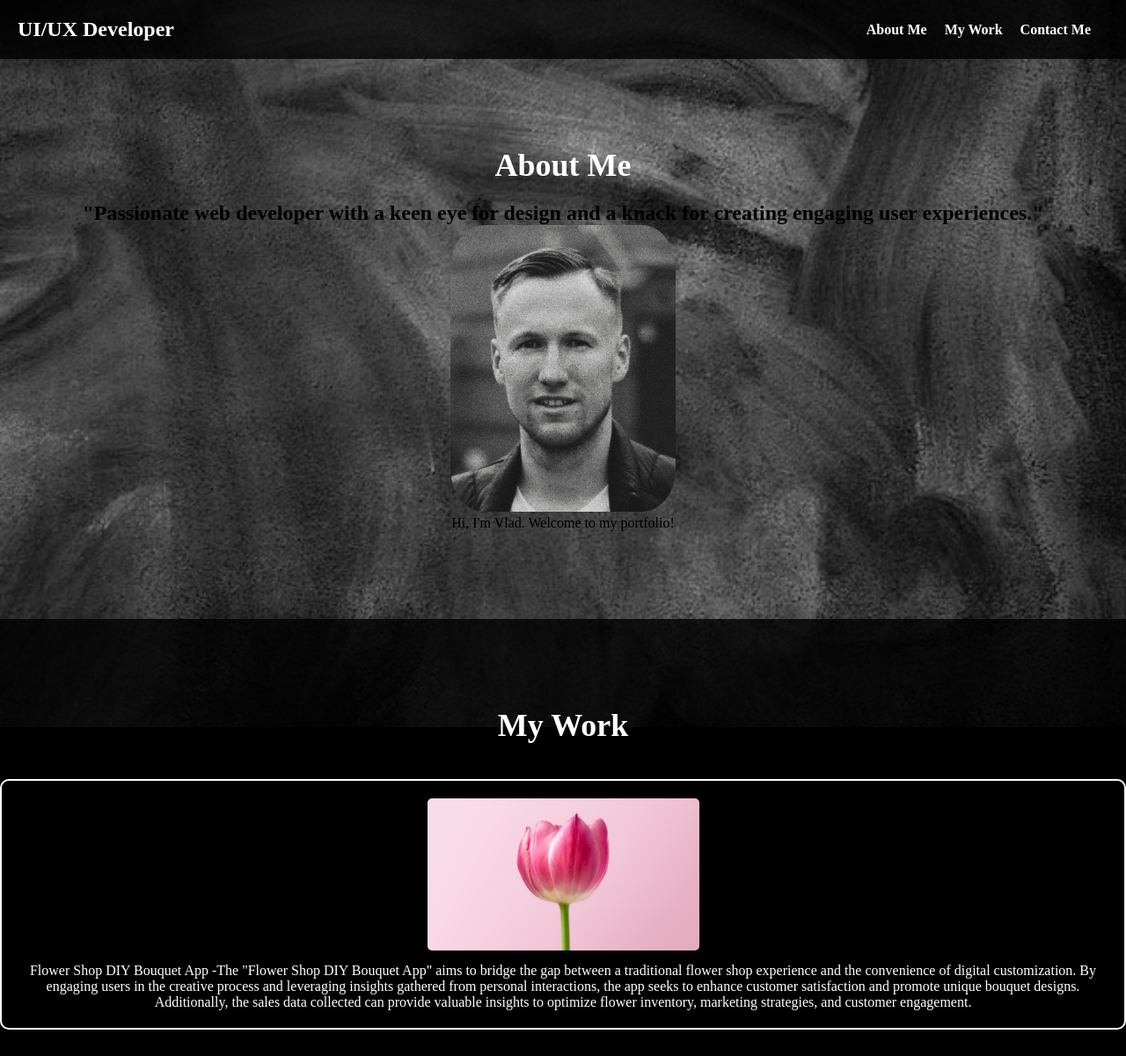
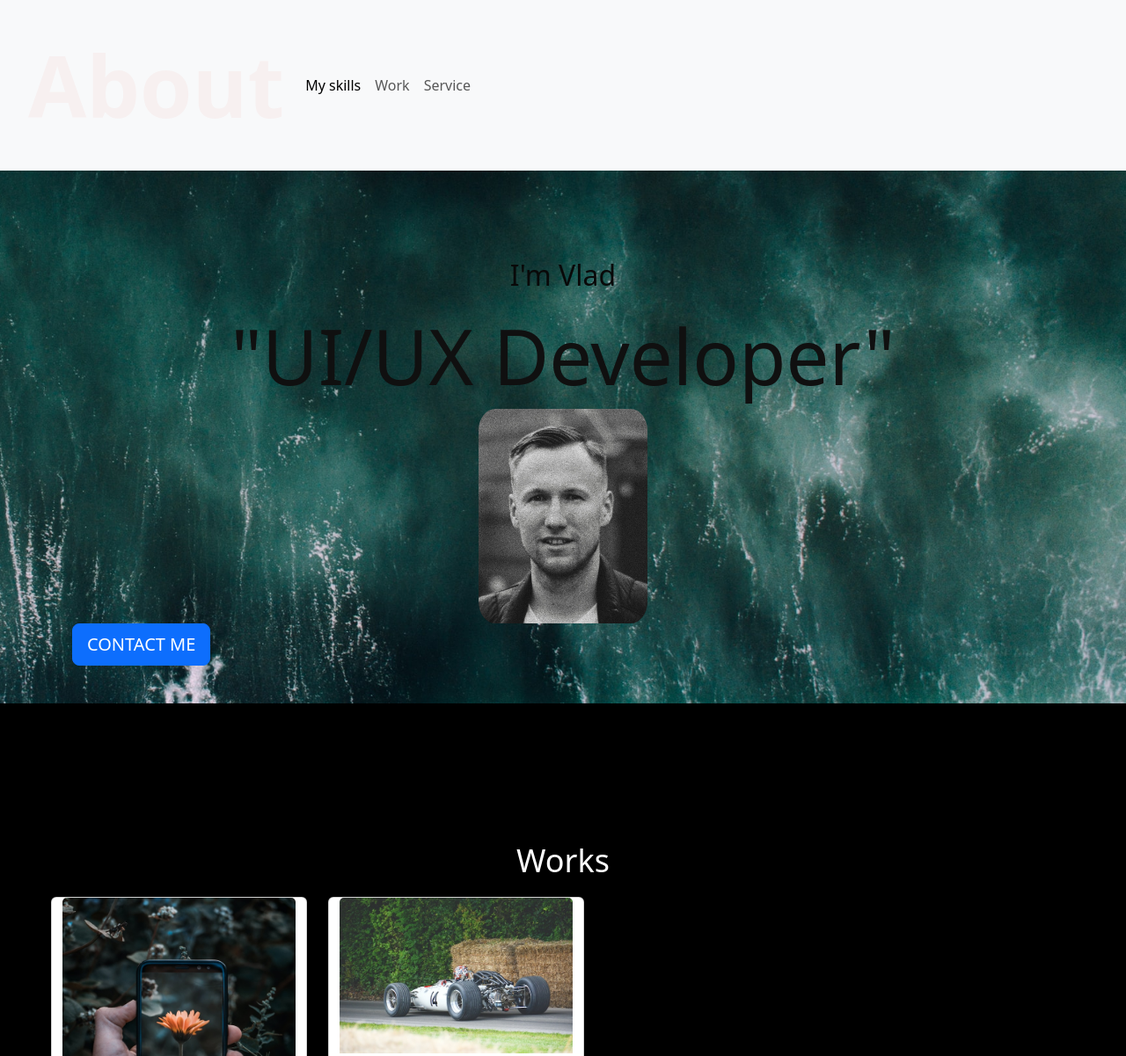
Before and after one commit to vladslon/Bootstrap-Portfolio, a plain HTML site: page index.html in a window 1280 px wide. Shown: the top 1201 px of the page at 88% size. Drawn offline with nearby package versions, Linux system fonts and the light colour scheme.

Commit message:
additing bootstarp portfolio

```diff
--- a/index.html
+++ b/index.html
@@ -6,55 +6,83 @@
    <link rel="preconnect" href="https://fonts.googleapis.com">
    <link rel="preconnect" href="https://fonts.gstatic.com" crossorigin>
    <link href="https://fonts.googleapis.com/css2?family=Oswald&display=swap" rel="stylesheet">
+   <link href="https://cdn.jsdelivr.net/npm/bootstrap@5.3.0/dist/css/bootstrap.min.css" rel="stylesheet">
+   <link href="https://cdn.jsdelivr.net/npm/bootstrap@5.3.0/dist/css/bootstrap.min.css" rel="stylesheet">
+   <script src="https://cdn.jsdelivr.net/npm/bootstrap@5.3.0/dist/js/bootstrap.bundle.min.js"></script>
    <link rel="stylesheet" href="style.css">
-   <title>Your Portfolio</title>
+   <title>My Portfolio</title>
 </head>
 <body>
-   <header>
-      <div class="navbar">
-         <div class="logo"><a href="#">UI/UX Developer</a></div>
-         <ul class="links">
-            <li><a href="#about">About Me</a></li>
-            <li><a href="#work">My Work</a></li>
-            <li><a href="#contact">Contact Me</a></li>
+   <nav class="navbar navbar-expand-lg bg-body-tertiary">
+      <div class="container-fluid">
+        <a class="navbar-brand" href="#">About</a>
+        <button class="navbar-toggler" type="button" data-bs-toggle="collapse" data-bs-target="#navbarNav" aria-controls="navbarNav" aria-expanded="false" aria-label="Toggle navigation">
+          <span class="navbar-toggler-icon"></span>
+        </button>
+        <div class="collapse navbar-collapse" id="navbarNav">
+          <ul class="navbar-nav">
+            <li class="nav-item">
+              <a class="nav-link active" aria-current="page" href="#work">My skills</a>
+            </li>
+            <li class="nav-item">
+              <a class="nav-link" href="#about">Work</a>
+            </li>
+            <li class="nav-item">
+               <a class="nav-link" href="#service">Service</a>
+            </li>
          </ul>
         </div>
-   </header>
-
+      </div>
+    </nav>
   <section id="about">
-      <h1>About Me</h1>
-      <h2>"Passionate web developer with a keen eye for design and a knack for creating engaging user experiences."</h2>
-      <img src="my photo.jpg" alt="My Photo">
-      <p>Hi, I'm Vlad. Welcome to my portfolio!</p>
+      <h1>I'm Vlad</h1>
+      <h2>"UI/UX Developer"</h2>
+      <img src="images/my photo.jpg" alt="Your Photo">
+      <div class="container">
+         <button type="button" class="btn btn-primary btn-lg">CONTACT ME</button>
+      </div>
        </section>
-
-   <section id="work">
-      <h1>My Work</h1>
+  <section id="work" class="container">
+      <h1>Works</h1>
+      <section class="row">
+      <div class="card col-3">
+         <img src="images/flower.jpg" class="card-img-top" alt="flower shop app">
+         <div class="card-body">
+           <h5 class="card-title">Flower Shop App</h5>
+           <p class="card-text">DIY Bouquet App -The "Flower Shop DIY Bouquet App" aims to bridge the gap between a traditional flower shop experience and the convenience of digital customization. By engaging users in the creative process and leveraging insights gathered from personal interactions, the app seeks to enhance customer satisfaction and promote unique bouquet designs.</p>
+           <a href="#" class="btn btn-primary">Go somewhere</a>
+         </div>
+       </div>
+       <div class="card col-3 mx-4">
+         <img src="images/formula1.jpg" class="card-img-top" alt="flower shop app">
+         <div class="card-body">
+           <h5 class="card-title">Interactive formula one app</h5>
+           <p class="card-text">DIY Bouquet App -The "Flower Shop DIY Bouquet App" aims to bridge the gap between a traditional flower shop experience and the convenience of digital customization. By engaging users in the creative process and leveraging insights gathered from personal interactions, the app seeks to enhance customer satisfaction and promote unique bouquet designs.</p>
+           <a href="#" class="btn btn-primary">Go somewhere</a>
+         </div>
+       </div>
+      <!-- <div class="work-item">
+         <a href="flower-shop.jpg" target="_blank">
+            <img src="images/flower.jpg" alt="flower shop app">
+         </a>
+         <p> DIY Bouquet App -The "Flower Shop DIY Bouquet App" aims to bridge the gap between a traditional flower shop experience and the convenience of digital customization. By engaging users in the creative process and leveraging insights gathered from personal interactions, the app seeks to enhance customer satisfaction and promote unique bouquet designs.
+        </p>
+      </div> -->
       <div class="work-item">
-         <a href="flower.jpg" target="_blank">
-            <img src="flower.jpg" alt="flower shop app">
-         </a>
-         <p> Flower Shop DIY Bouquet App -The "Flower Shop DIY Bouquet App" aims to bridge the gap between a traditional flower shop experience and the convenience of digital customization. By engaging users in the creative process and leveraging insights gathered from personal interactions, the app seeks to enhance customer satisfaction and promote unique bouquet designs. Additionally, the sales data collected can provide valuable insights to optimize flower inventory, marketing strategies, and customer engagement.
-        </p>
-      </div>
-      <div class="work-item">
-         <a href="formula1.jpg" target="_blank">
-            <img src="formula1.jpg" alt="interactive f1 app">
+         <a href="f1-app.jpg" target="_blank">
+            <img src="images/formula1.jpg" alt="interactive f1 app">
          </a>
          <p>Interactive F1 app - Race info, stats, updates, enhancing fan engagement</p>
       </div>
       </section>
-
+   </section>
 <section id="contact" class="name-text">
       <h1>Contact Me</h1>
       <p>Email: vladimirkzmn@gmail.com</p>
       <p>Phone: +44 7706036739</p>
 </section>
-
 <article class="article-div name-text">
       <p>"Creating interfaces that inspire, connect, and resonate."</p>
-
 </article>
-
 </body>
 </html>
--- a/style.css
+++ b/style.css
@@ -4,29 +4,36 @@
    box-sizing: border-box;
 }
 
+
 body {
    height: 100vh;
    background-color: black;
-    background-image: url('backgroundportfolio.jpg');
+   background-image: url('images/back.jpg');
    background-size: cover;
    background-position: center;
    background-repeat: no-repeat;
+   color: white;
+}
+.container {
+   display: grid;
+   justify-content: left;
+   align-items: left;
+   height: -10vh;
  }
 
- /* Navbar Styling */
+
 .navbar {
-    display: flex;
-    justify-content: space-between;
-    align-items: center;
+   display: block;
+   justify-content: space-around;
+   align-items: stretch;
    padding: 20px;
    background-color: rgba(0, 0, 0, 0.8);
 }
-
- .logo a {
-    color: white;
-    font-size: 24px;
+.navbar-brand {
+   font-size: 96px;
+   color: rgb(247, 240, 240);
    text-decoration: none;
-    font-weight: bold;
+   font-weight:bolder;
 }
 
 .links {
@@ -51,22 +58,26 @@
 }
 
 #about h1 {
-    font-size: 36px;
-    color: white;
+   font-size: 32px;
    margin-bottom: 20px;
+   color: rgb(9, 9, 9);
 }
 
 #about img {
-    max-width: 20%;
-    border-radius: 15%;
+   max-width: 15%;
+   border-radius: 10%;
 }
+
+#about h2 {
+   color: rgb(16, 16, 16);
+   font-size: 87px;
+}
+
 
 /* My Work Section */
 #work {
    padding: 100px 0;
    text-align: center;
-    background-color: rgba(0, 0, 0, 0.8);
-    color: white;
 }
 
 #work h1 {
@@ -94,8 +105,6 @@
 #contact {
    padding: 100px 0;
    text-align: center;
-    background-color: rgba(0, 0, 0, 0.8);
-    color: white;
 }
 
 #contact h1 {
@@ -116,3 +125,10 @@
 .name-text p {
    font-size: 24px;
 }
+
+/* Jumbotron Styling */
+.jumbotron {
+   background-color: rgba(0, 0, 0, 0.8);
+   padding: 100px 0;
+   text-align: center;
+}
```
Also changed, not shown: backgroundportfolio.jpg (deleted), flower.jpg (deleted), formula1.jpg (deleted), images/back.jpg (added), images/flower.jpg (added), images/formula1.jpg (added), images/my photo.jpg (renamed from my photo.jpg), 1 other file. Lines whose indentation alone changed are shown as unchanged.
